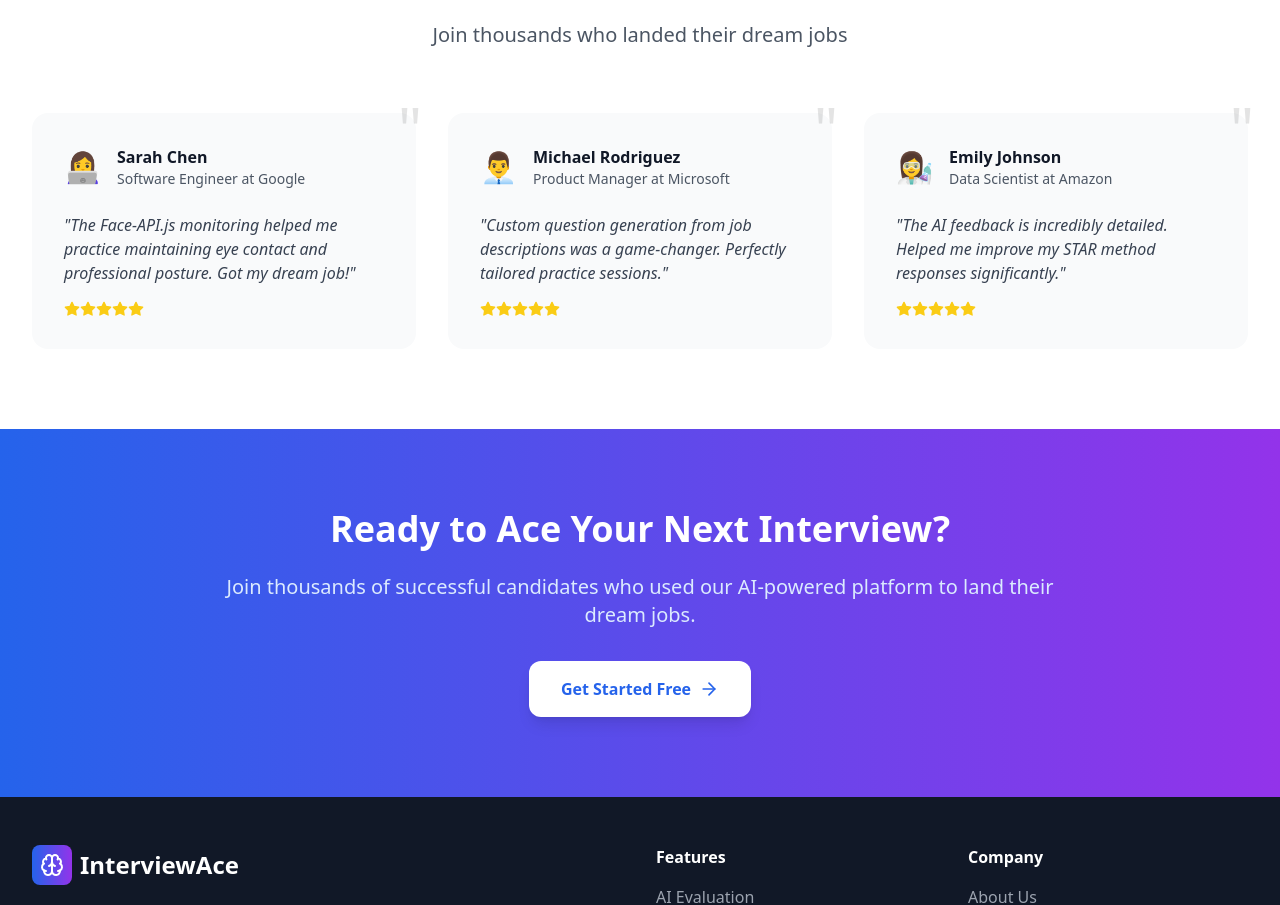
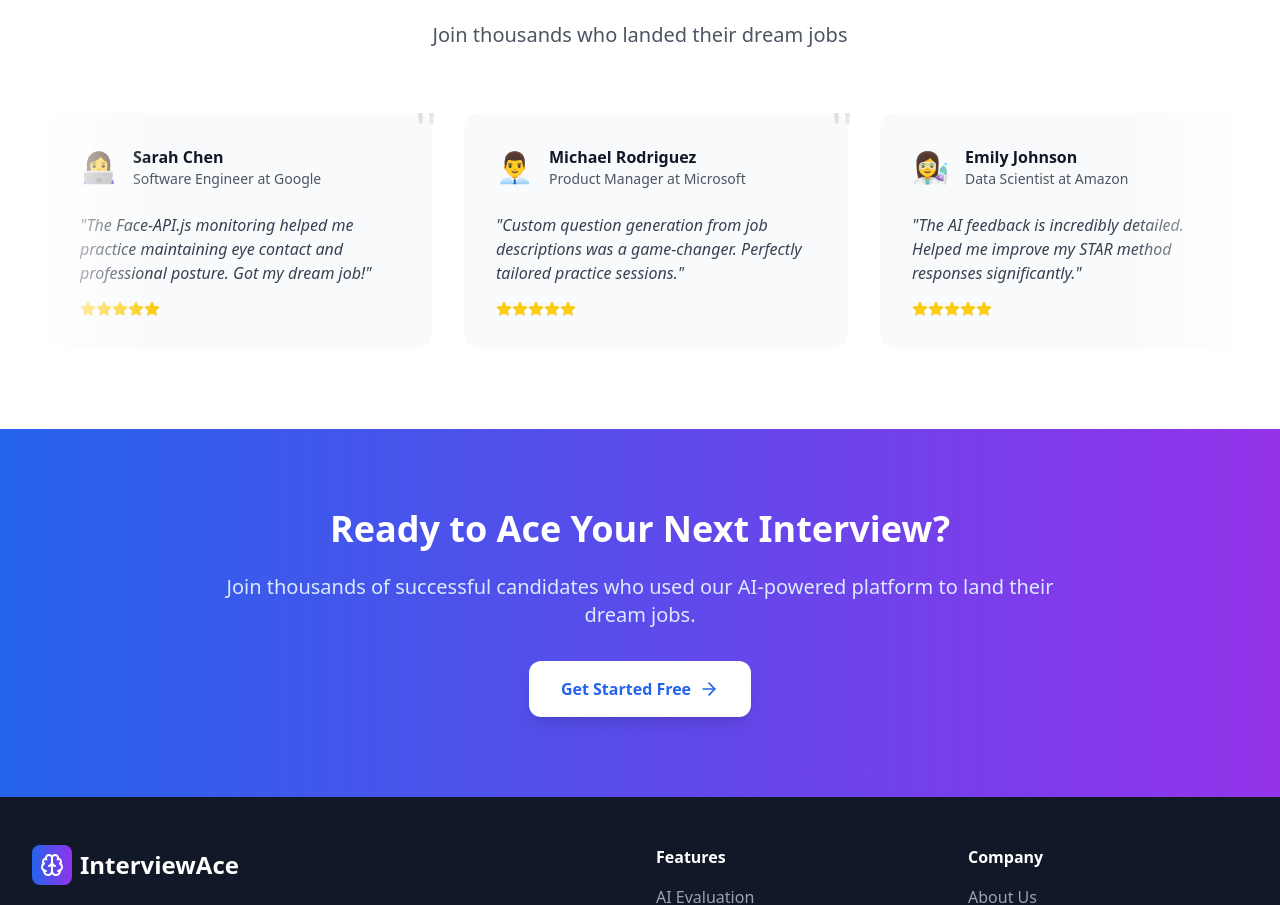
Before and after one commit to haleema-khatun/Interview01, a React (Vite) app: page / in a window 1280 px wide. Shown: the part 3295-4200 px from the top of the page. Built offline with nearby package versions, Linux system fonts and the light colour scheme; no server answers.

Commit message:
Update HomePage.tsx

```diff
--- a/src/components/Home/HomePage.tsx
+++ b/src/components/Home/HomePage.tsx
@@ -75,6 +75,7 @@ export const HomePage: React.FC = () => {
         { label: 'Study Plans', value: '8', icon: BookOpen }
     ];
 
+    // --- UPDATED: Added more testimonials for scrolling effect ---
     const testimonials = [
         {
             name: 'Sarah Chen',
@@ -93,8 +94,28 @@ export const HomePage: React.FC = () => {
             role: 'Data Scientist at Amazon',
             content: 'The AI feedback is incredibly detailed. Helped me improve my STAR method responses significantly.',
             avatar: '👩‍🔬'
+        },
+        {
+            name: 'David Lee',
+            role: 'UX Designer at Adobe',
+            content: 'A fantastic platform. The structured study plans kept me on track and fully prepared for my interviews.',
+            avatar: '🎨'
+        },
+        {
+            name: 'Jessica Williams',
+            role: 'DevOps Engineer at Netflix',
+            content: 'The company-specific questions were spot on. I felt so confident walking into my technical rounds.',
+            avatar: '🔧'
+        },
+        {
+            name: 'Chris Green',
+            role: 'Marketing Lead at HubSpot',
+            content: 'Even for a non-technical role, the behavioral analysis was key. It helped me refine my communication style.',
+            avatar: '📈'
         }
     ];
+    // Duplicate testimonials for a seamless loop
+    const duplicatedTestimonials = [...testimonials, ...testimonials];
 
     return (
         <div className="min-h-screen bg-white dark:bg-gray-900 transition-colors duration-200">
@@ -332,7 +353,7 @@ export const HomePage: React.FC = () => {
                 </div>
             </div>
 
-      {/* Testimonials */}
+            {/* --- UPDATED: Testimonials Section with Infinite Scroll --- */}
             <div className="py-20 bg-white dark:bg-gray-900 transition-colors duration-200">
                 <div className="max-w-7xl mx-auto px-4 sm:px-6 lg:px-8">
                     <div className="text-center mb-16">
@@ -344,9 +365,13 @@ export const HomePage: React.FC = () => {
                         <p className="text-xl text-gray-600 dark:text-gray-300 transition-colors duration-200">Join thousands who landed their dream jobs</p>
                     </div>
 
-          <div className="grid grid-cols-1 md:grid-cols-3 gap-8">
-            {testimonials.map((testimonial, index) => (
-              <div key={index} className="bg-gray-50 dark:bg-gray-800 rounded-2xl p-8 relative transition-colors duration-200 hover:shadow-lg transform hover:-translate-y-1 transition-all duration-300">
+                    <div
+                        className="group relative w-full overflow-hidden [mask-image:linear-gradient(to_right,transparent,white_10%,white_90%,transparent)]"
+                    >
+                        <div className="flex animate-scroll group-hover:[animation-play-state:paused]">
+                            {duplicatedTestimonials.map((testimonial, index) => (
+                                <div key={index} className="flex-shrink-0 w-full max-w-sm mx-4">
+                                    <div className="bg-gray-50 dark:bg-gray-800 rounded-2xl p-8 h-full relative transition-colors duration-200">
                                         <div className="absolute top-0 right-0 transform translate-x-1/4 -translate-y-1/4">
                                             <div className="text-6xl opacity-10">"</div>
                                         </div>
@@ -364,7 +389,9 @@ export const HomePage: React.FC = () => {
                                             ))}
                                         </div>
                                     </div>
+                                </div>
                             ))}
+                        </div>
                     </div>
                 </div>
             </div>
```
Lines whose indentation alone changed are shown as unchanged.
